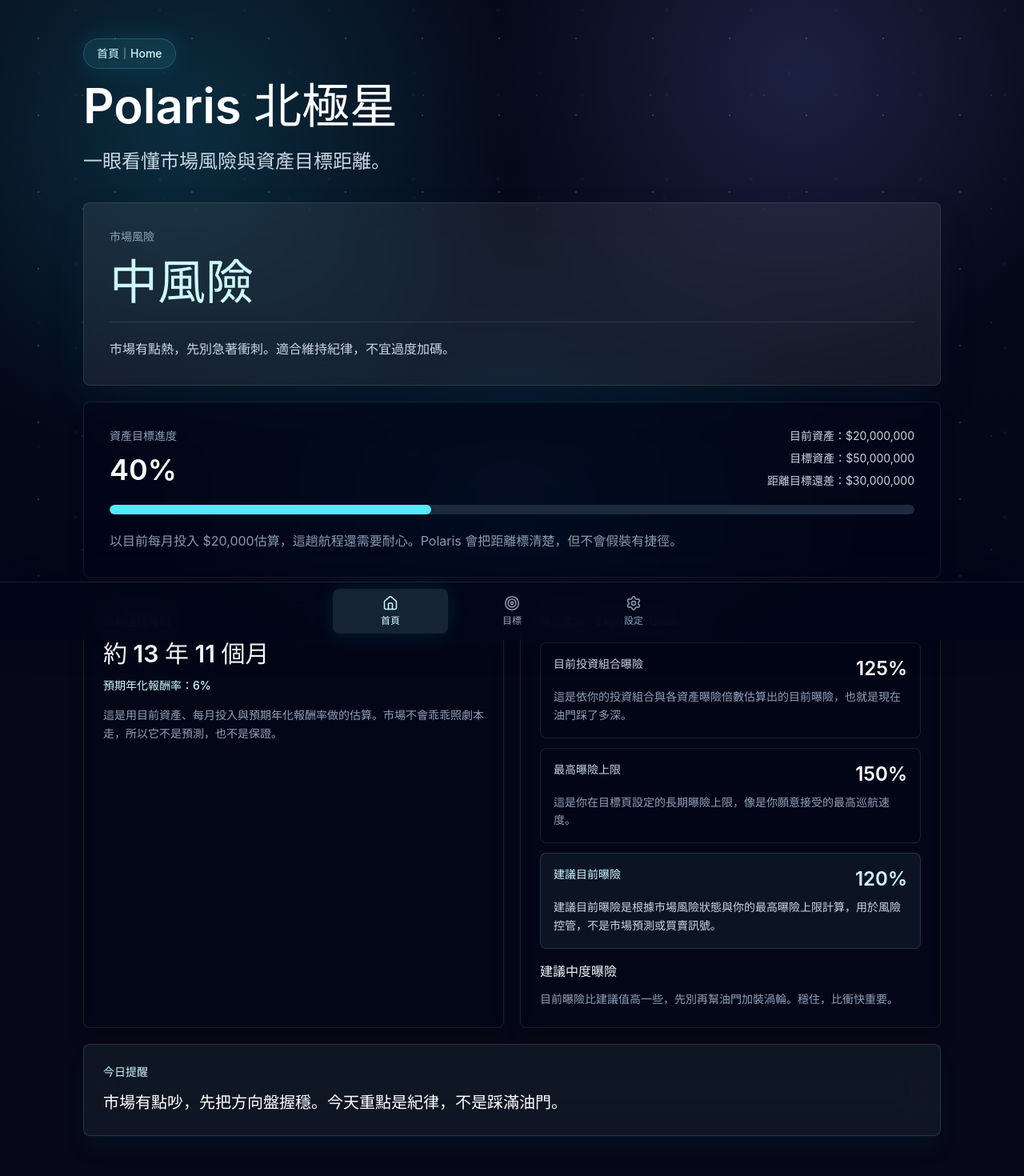
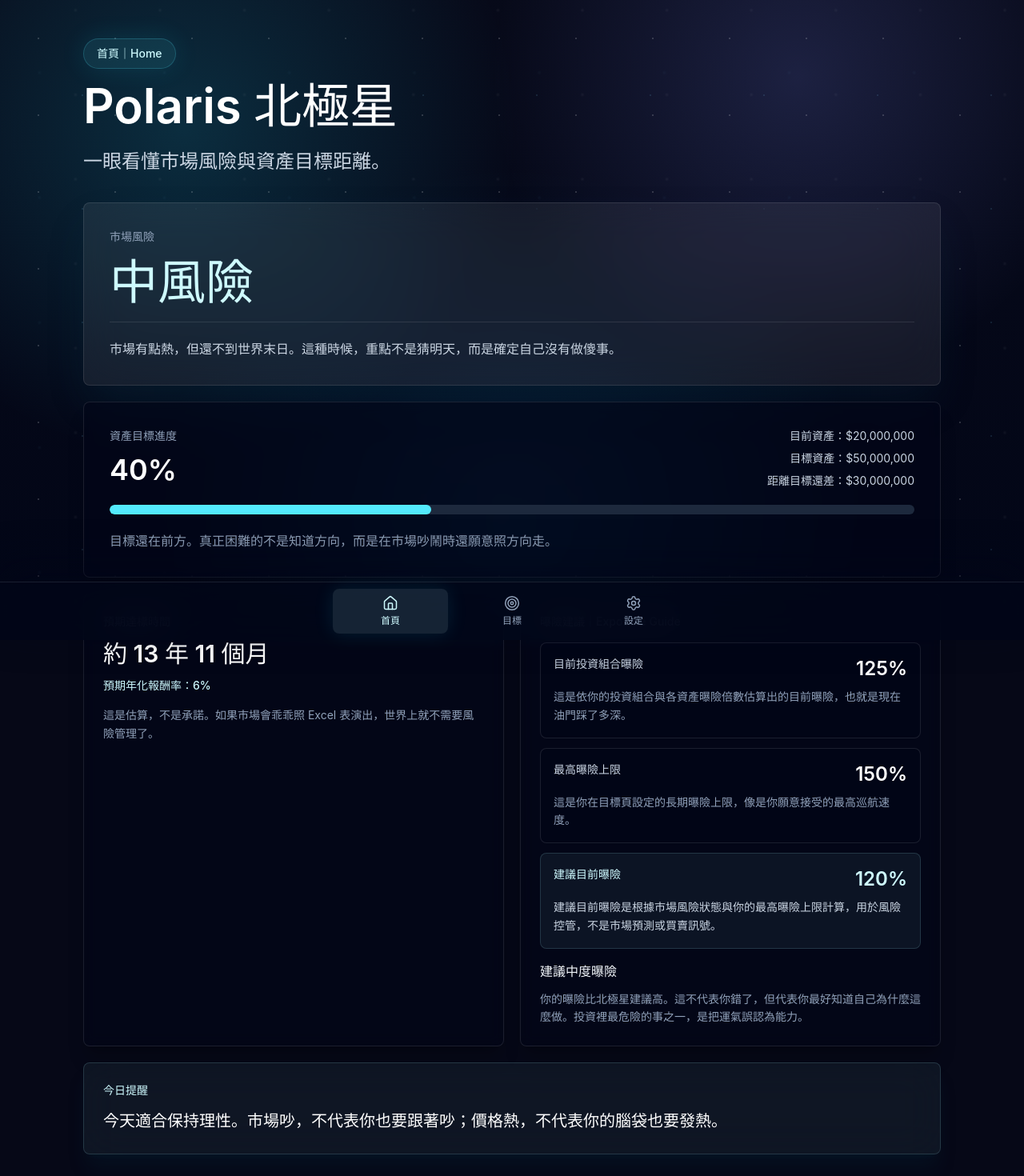
Before and after one commit to bulala-coder/polaris-mvp, a React (Vite) app: page / in a window 1280 px wide. Shown: the top 1470 px of the page at 80% size. Built offline with nearby package versions, Linux system fonts and the light colour scheme.

Commit message:
Add Buffett Munger inspired copy tone

```diff
--- a/src/pages/GoalPage.tsx
+++ b/src/pages/GoalPage.tsx
@@ -135,13 +135,12 @@
           </div>
 
           <p className="mt-5 rounded-lg border border-white/10 bg-slate-950/60 p-4 text-sm leading-relaxed text-slate-400">
-            這只是估算用的假設，不是水晶球。你可以用較保守的數字，例如
-            4%～6%。
+            這只是估算用假設，不是承諾。保守一點通常比較無聊，但投資裡很多好事本來就很無聊。
           </p>
 
           <p className="mt-3 rounded-lg border border-white/10 bg-slate-950/60 p-4 text-sm leading-relaxed text-slate-400">
-            最高曝險像是你願意踩到多深的油門。150% 代表最高 1.5
-            倍曝險，但不代表每天都要踩到底。
+            最高曝險是你的油門上限。150% 代表最多 1.5
+            倍曝險，但油門裝得深，不代表每天都該踩到底。
           </p>
 
           <div className="mt-5 flex flex-col gap-3 sm:flex-row sm:items-center sm:justify-between">
--- a/src/pages/SettingsPage.tsx
+++ b/src/pages/SettingsPage.tsx
@@ -27,7 +27,7 @@
 ]
 
 const prototypeLimitItems = [
-  'v0.3.6 聚焦簡化市場風險、資產目標距離、預期達標時間與清楚的曝險判讀',
+  'v0.3.7 聚焦簡化市場風險、資產目標距離、預期達標時間與清楚的曝險判讀',
   '尚未支援帳號登入',
   '尚未支援後端資料庫',
   '尚未支援自動更新市場資料',
@@ -57,7 +57,7 @@
           </p>
           <p className="mt-4 text-base leading-relaxed text-slate-400">
             Settings 用來說明 Polaris
-            的產品定位、資料狀態、版本限制與使用邊界。v0.3.6
+            的產品定位、資料狀態、版本限制與使用邊界。v0.3.7
             改為更簡化的本機原型，聚焦市場風險與資產目標距離。
           </p>
         </div>
@@ -80,7 +80,7 @@
           <SettingsInfoCard
             description="目前產品與技術版本。"
             items={[
-              'Polaris v0.3.6',
+              'Polaris v0.3.7',
               'Simplified local prototype',
               'React + Vite + TypeScript + Tailwind CSS',
               'Deployment：Vercel',
--- a/src/pages/WelcomePage.tsx
+++ b/src/pages/WelcomePage.tsx
@@ -42,12 +42,12 @@
   const maxExposurePercent = Math.round(goalSettings.maxExposure * 100)
   const exposureGapMessage =
     portfolio.effectiveExposure > suggestedExposure.suggestedExposure
-      ? '目前曝險比建議值高一些，先別再幫油門加裝渦輪。穩住，比衝快重要。'
-      : '目前曝險還在可控範圍內。照計畫前進，不需要為了市場噪音急轉彎。'
+      ? '你的曝險比北極星建議高。這不代表你錯了，但代表你最好知道自己為什麼這麼做。投資裡最危險的事之一，是把運氣誤認為能力。'
+      : '目前曝險還在可控範圍內。這通常不是最刺激的狀態，但長期投資本來就不是遊樂園雲霄飛車。'
   const dailyReminderByTone = {
-    low: '今天的任務不是猜市場，而是照計畫慢慢前進。北極星不催你衝刺，只提醒你別迷路。',
-    medium: '市場有點吵，先把方向盤握穩。今天重點是紀律，不是踩滿油門。',
-    high: '風浪偏大時，先顧好船身。控制曝險和現金安全，比追求速度更重要。',
+    low: '今天不用猜市場。把簡單的事穩定做好，通常已經贏過很多聰明但手很癢的人。',
+    medium: '今天適合保持理性。市場吵，不代表你也要跟著吵；價格熱，不代表你的腦袋也要發熱。',
+    high: '今天先保護本金與紀律。投資不是比誰衝得快，而是比誰能少犯幾個會留下疤的錯。',
   }
 
   return (
@@ -105,9 +105,7 @@
             </div>
 
             <p className="mt-5 text-base leading-relaxed text-slate-400">
-              以目前每月投入 {formatCurrency(goalSettings.monthlyContribution)}
-              估算，這趟航程還需要耐心。Polaris
-              會把距離標清楚，但不會假裝有捷徑。
+              目標還在前方。真正困難的不是知道方向，而是在市場吵鬧時還願意照方向走。
             </p>
           </section>
 
@@ -123,7 +121,8 @@
                 預期年化報酬率：{Math.round(goalSettings.expectedAnnualReturn * 100)}%
               </p>
               <p className="mt-4 text-sm leading-relaxed text-slate-400">
-                {goalEta.helperText}
+                這是估算，不是承諾。如果市場會乖乖照 Excel
+                表演出，世界上就不需要風險管理了。
               </p>
             </section>
 
--- a/src/utils/goalCalculations.ts
+++ b/src/utils/goalCalculations.ts
@@ -35,7 +35,7 @@
     return {
       monthsToGoal: 0,
       label: '已達成',
-      helperText: '目前資產已達到或超過目標資產。',
+      helperText: '目前資產已達到或超過目標。可以高興，但別把紀律一起拿去慶祝掉。',
     }
   }
 
@@ -47,7 +47,8 @@
     return {
       monthsToGoal: null,
       label: '無法估算',
-      helperText: '目前每月投入為 0，無法用固定投入估算達標時間。',
+      helperText:
+        '目前每月投入為 0，北極星暫時算不出抵達時間。船沒有前進時，再好的羅盤也只能陪你看夜景。',
     }
   }
 
@@ -69,7 +70,7 @@
         monthsToGoal: null,
         label: '超過 100 年',
         helperText:
-          '這是用目前資產、每月投入與預期年化報酬率做的估算。市場不會乖乖照劇本走，所以它不是預測，也不是保證。',
+          '這是估算，不是承諾。如果市場會乖乖照 Excel 表演出，世界上就不需要風險管理了。',
       }
     }
   }
@@ -89,7 +90,7 @@
     label,
     helperText:
       goal.expectedAnnualReturn > 0
-        ? '這是用目前資產、每月投入與預期年化報酬率做的估算。市場不會乖乖照劇本走，所以它不是預測，也不是保證。'
+        ? '這是估算，不是承諾。如果市場會乖乖照 Excel 表演出，世界上就不需要風險管理了。'
         : '這是以目前每月投入估算的靜態時間，不包含投資報酬率、通膨或市場波動。',
   }
 }
--- a/src/utils/marketCalculations.ts
+++ b/src/utils/marketCalculations.ts
@@ -122,7 +122,7 @@
       label: '低風險',
       tone: 'low',
       description:
-        '目前市場環境相對穩定，可以依原計畫前進。不需要開香檳，也不用突然改航線。',
+        '市場目前還算安靜。這不是叫你興奮，而是提醒你：好計畫在平靜時執行，壞決定常在熱鬧時發生。',
     }
   }
 
@@ -131,14 +131,15 @@
       label: '中風險',
       tone: 'medium',
       description:
-        '市場有點熱，先別急著衝刺。適合維持紀律，不宜過度加碼。',
+        '市場有點熱，但還不到世界末日。這種時候，重點不是猜明天，而是確定自己沒有做傻事。',
     }
   }
 
   return {
     label: '高風險',
     tone: 'high',
-    description: '風浪偏大，先顧好船身。控制曝險與現金安全，比追求速度更重要。',
+    description:
+      '市場風浪偏大。現在最重要的不是證明自己很勇敢，而是確保投資組合不會因一個壞決定受重傷。',
   }
 }
 
```
Also changed, not shown: 2 other files (tests, documents, lock files or other folders).
